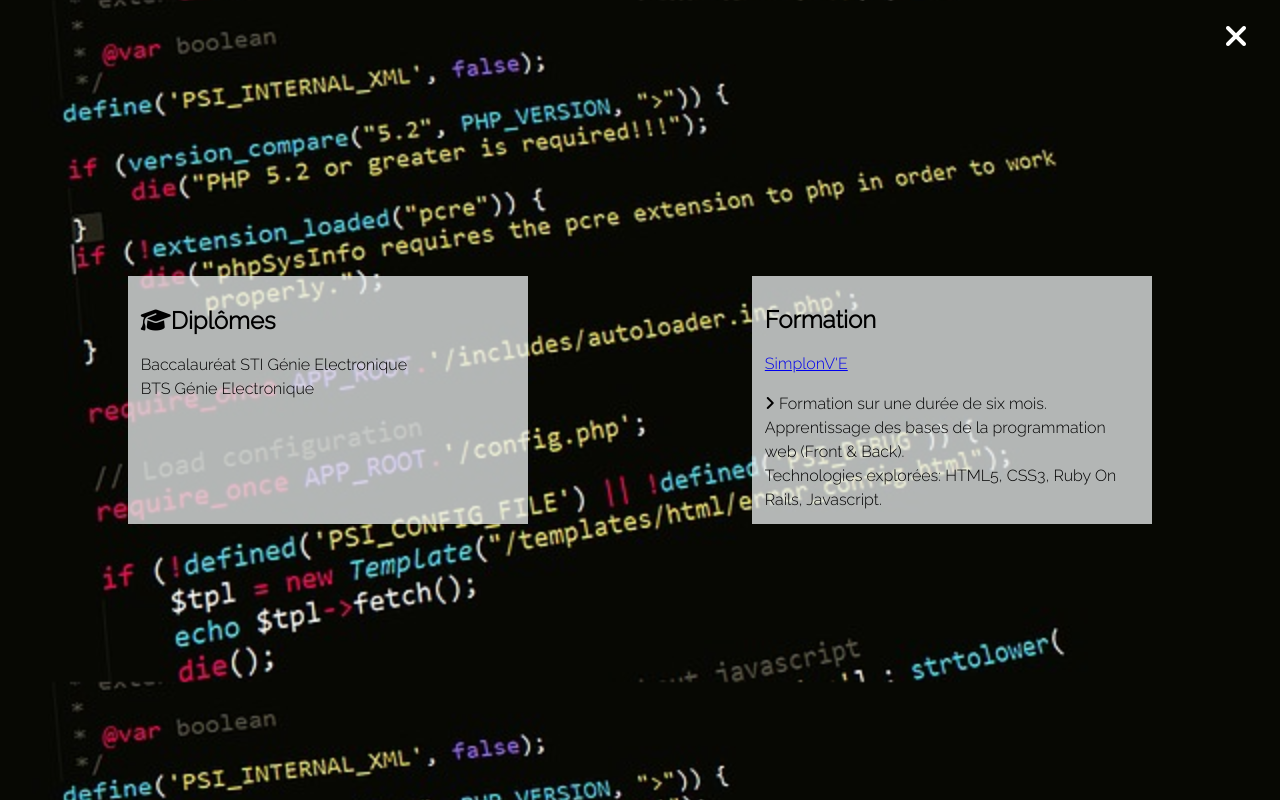
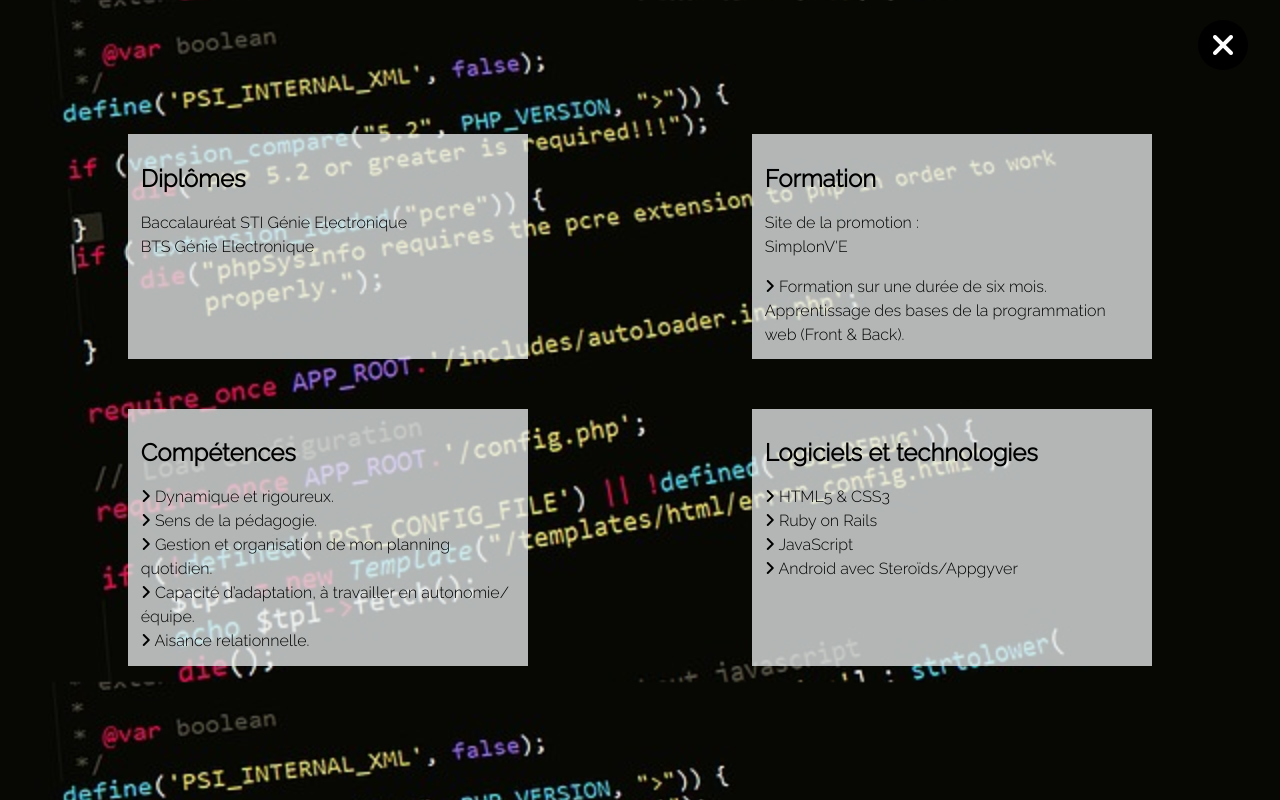
Before and after one commit to thalion26/Site_perso_CV, a plain HTML site: page index.html in a window 1280 px wide. Both pictures are taken after a click on the element "Compétences". Drawn offline with Linux system fonts and the light colour scheme.

Commit message:
ajout dans compétences et creation categories dans contact

```diff
--- a/css/style.css
+++ b/css/style.css
@@ -32,6 +32,7 @@ img {
 .div {
 	display: flex;
 	position: absolute;
+	flex-direction: column;
 	width: 50%;
 	height: 50%;
 	color: #fff;
@@ -108,6 +109,11 @@ img {
   height: 100% !important;
   padding: 1.25% !important;
   z-index: 10;
+  filter: grayscale(0);
+  -webkit-filter: grayscale(0);
+  -moz-filter: grayscale(0);
+  -o-filter: grayscale(0);
+  -ms-filter: grayscale(0);
 }
 .size-large:hover {
     cursor: default;
@@ -125,7 +131,7 @@ img {
 .size-large .close-div {
   opacity: 1;
 }
-.div p, .div ul li, .div h2, .div li {
+.div p, .div ul li, .div h2, .div li, .div a {
   display: none;
 }
 .size-large h1 {
@@ -137,16 +143,49 @@ img {
 	justify-content: space-around;
 	align-items: stretch;
 	width: 100%;
+	margin: 2%;
 }
 
-.size-large .school, .size-large .formation{
+.size-large .school, .size-large .formation, .size-large .emploi, .size-large .competence{
 	background-color: rgba(236, 240, 241,.75);
 	padding: 1%;
 	color: #000;
 	width: 32%;
 }
 
-.size-large p, .size-large ul li, .size-large h2{
+.size-large p, .size-large ul li, .size-large h2, .size-large a{
   display: block;
 
 }
+
+.size-large a {
+	text-decoration: none;
+	color: #000;
+}
+
+.size-large a:hover {
+	text-decoration: none;
+	color: #fff;
+}
+
+.contour{
+	display: flex;
+    align-items: center;
+    justify-content: center;
+    width: 50px;
+    height: 50px;
+    border-radius: 100%;
+    color: #fff;
+    text-align: center;
+    background: #000;
+}
+
+.logo{
+	display: flex;
+	width: 50%;
+	justify-content: space-around;
+}
+
+.taille-logo{
+	width: 25% !important;
+}
--- a/index.html
+++ b/index.html
@@ -20,7 +20,7 @@
 	<body>
 		<div class="div" id="div-1" onclick="open_large('div-1')">
 			<div class="close-div" onclick="close_large('div-1')">
-				<i class="fa fa-2x fa-times"></i>
+				<i class="fa fa-2x fa-times contour"></i>
 			</div>
 			<h1 class="gauche">Profil</h1>
 			<p>Lorem ipsum dolor sit amet, consectetur adipisicing elit. Totam architecto tenetur velit aspernatur et provident modi magni unde repellat explicabo blanditiis aut quos magnam numquam nesciunt officia dolorum sequi, reprehenderit.</p>
@@ -28,12 +28,12 @@
 
 	    <div class="div" id="div-2" onclick="open_large('div-2')">
 			<div class="close-div" onclick="close_large('div-2')">
-				<i class="fa fa-2x fa-times"></i>
+				<i class="fa fa-2x fa-times contour"></i>
 			</div>
 			<h1 class="droit">Compétences</h1>
 			<div class="container">
 				<div class="school">
-					<h2><i class="fa fa-graduation-cap"></i>Diplômes</h2>
+					<h2>Diplômes</h2>
 					<ul>
 						<li>Baccalauréat STI Génie Electronique</li>
 						<li>BTS Génie Electronique</li>
@@ -42,8 +42,29 @@
 				<div class="formation">
 					<h2>Formation</h2>
 					<ul>
-						<a href="www.simplonve.co" target="_blank"><p>SimplonV'E</p></a>
-						<li><i class="fa fa-angle-right"></i> Formation sur une durée de six mois. Apprentissage des bases de la programmation web (Front & Back).</br>Technologies explorées: HTML5, CSS3, Ruby On Rails, Javascript.</li>
+						<p>Site de la promotion :<a href="http://simplonve.co" target="_blank">SimplonV'E</a></p>
+						<li><i class="fa fa-angle-right"></i> Formation sur une durée de six mois. Apprentissage des bases de la programmation web (Front & Back).</li>
+					</ul>
+				</div>
+			</div>
+			<div class="container">
+				<div class="competence">
+					<h2>Compétences</h2>
+					<ul>
+						<li><i class="fa fa-angle-right"></i> Dynamique et rigoureux.</li>
+						<li><i class="fa fa-angle-right"></i> Sens de la pédagogie.</li>
+						<li><i class="fa fa-angle-right"></i> Gestion et organisation de mon planning quotidien.</li>
+						<li><i class="fa fa-angle-right"></i> Capacité d’adaptation, à travailler en autonomie/équipe.</li>
+						<li><i class="fa fa-angle-right"></i> Aisance relationnelle.</li>
+					</ul>
+				</div>
+				<div class="competence">
+					<h2>Logiciels et technologies</h2>
+					<ul>
+						<li><i class="fa fa-angle-right"></i> HTML5 & CSS3</li>
+						<li><i class="fa fa-angle-right"></i> Ruby on Rails</li>
+						<li><i class="fa fa-angle-right"></i> JavaScript</li>
+						<li><i class="fa fa-angle-right"></i> Android avec Steroïds/Appgyver</li>
 					</ul>
 				</div>
 			</div>
@@ -51,11 +72,11 @@
 
 	    <div class="div" id="div-3" onclick="open_large('div-3')">
 			<div class="close-div" onclick="close_large('div-3')">
-				<i class="fa fa-2x fa-times"></i>
+				<i class="fa fa-2x fa-times contour"></i>
 			</div>
 			<h1 class="gauche">Parcours</h1>
 			<div class="container">
-				<div class="school">
+				<div class="emploi">
 					<h2>GESDAT / EXPRIMM</h2>
 					<p>Développement, maintenance curative et préventive du réseau téléphonie Bouygues Télécoms.</p>
 					<p>Maintenance curative et préventive du réseau 2G en Drôme Ardèche:</p>
@@ -71,7 +92,7 @@
 						<li><i class="fa fa-angle-right"></i> Mise en route des équipements 3G nouvellement installés (câblage, test qualité réseau).</li>
 					</ul>
 				</div>
-				<div class="formation">
+				<div class="emploi">
 					<h2>Medical'Air / IPSanté</h2>
 					<p>Livraison, suivi et installation de matériel médical pour des patients souffrant d’insuffisance respiratoire et aussi des patients souffrant du syndrome d’apnée du sommeil. </p>
 					<p>Insuffisance Réspiratoire:</p>
@@ -93,10 +114,15 @@
 
 	    <div class="div" id="div-4" onclick="open_large('div-4')">
 			<div class="close-div" onclick="close_large('div-4')">
-				<i class="fa fa-2x fa-times"></i>
+				<i class="fa fa-2x fa-times contour"></i>
 			</div>
 			<h1 class="droit">Contact</h1>
-			<p>Lorem ipsum dolor sit amet, consectetur adipisicing elit. Totam architecto tenetur velit aspernatur et provident modi magni unde repellat explicabo blanditiis aut quos magnam numquam nesciunt officia dolorum sequi, reprehenderit.</p>
+			<div class="container">
+				<div class="logo">
+					<a href="https://twitter.com/?lang=fr" target="_blanck"><img src="images/twitter-logo.jpg" class="taille-logo"></a>
+					<a href="https://fr.pinterest.com/" target="_blanck"><img src="images/pinterest-logo.png" class="taille-logo"></a>
+				</div>
+			</div>
 	    </div>
 
 		<script type="text/javascript" src="js/script.js"></script>
```
Also changed, not shown: images/pinterest-logo.png (added), images/twitter-logo.jpg (added).
